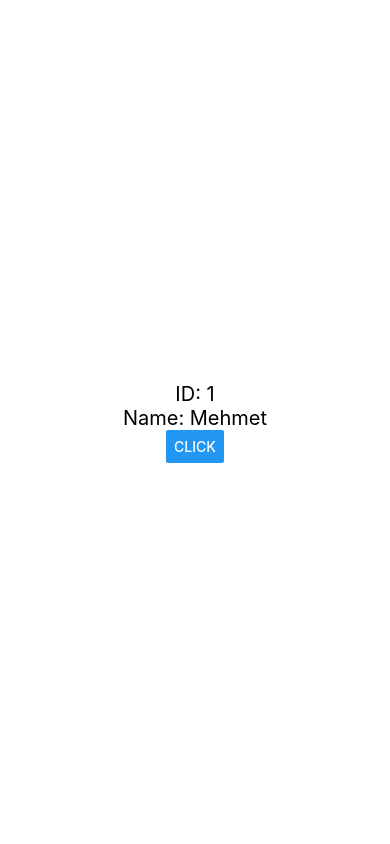
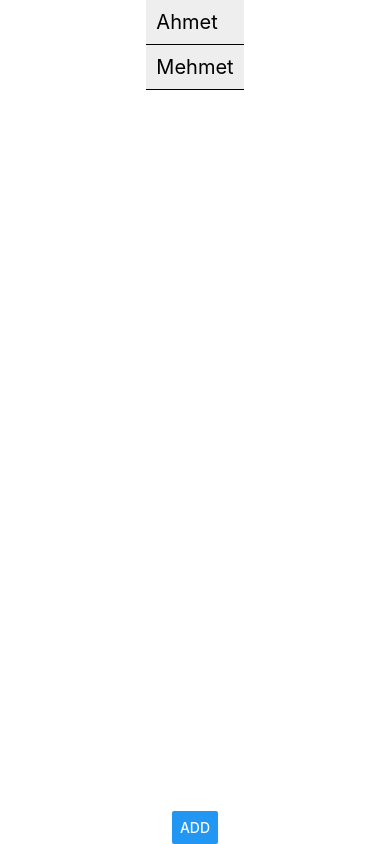
Before and after one commit to tugceergun/ReactNative, a React Native app in the folder ReactNativeApp/: screen / in a window 390 px wide. Built offline with nearby package versions, Linux system fonts and the light colour scheme.

Commit message:
Array State

```diff
--- a/ReactNativeApp/App.js
+++ b/ReactNativeApp/App.js
@@ -62,13 +62,25 @@ const DATA = [
 //     alert("Merhaba")
 //   }
 
+//Array State-----
+const [users, setUsers] = useState([
+  {id:1, name: 'Ahmet'},
+  {id: 2, name: "Mehmet"},
+]);
+
+const handlePress = () => {
+  setUsers((prev) => [...prev, { id: Math.floor(Math.random() * 1000), name:"Ayse"},]); //id'ye 0 ile 1000 arasinda random deger atadik. "...prev" 'i sona koyarsak basa ekler.
+}
+
 //Object State----
+/*
 const[user, setUser] = useState({ id:1, name:"Mehmet"}); //useState'e obje verdik.
 
 const handlePress = () => {
   //setUser({ ...user, id: 2}); // user'in o anki halini aldik(...user). sadece id'sini degistirdik.
   setUser(prev => ({ ...prev, name: "Ahmet"})); //setUser state'in degistirilmeden onceki halini veriyor (prev). yani ("...user") yerine bunu da kullanabiliriz.
 }
+*/
 
 
 //States---
@@ -82,12 +94,30 @@ const[isVisible, setIsvisible] = useState(true);
 
    return (
 
+
+<SafeAreaView style={styles.container}>
+  <FlatList  //FlatList kullanarak ekledik.
+  data={users}
+  keyExtractor ={(item) => item.id}
+  renderItem={({ item }) => (
+    <View style={styles.item}>
+      <Text style={styles.text}>{item.name}</Text>
+    </View>
+  )}
+  />
+
+  <Button title="Add" onPress={handlePress} />
+</SafeAreaView>
+
+    /*//Object States-----
+
     <SafeAreaView style={styles.container}>
       <Text style={styles.text}>ID: {user.id}</Text>
       <Text style={styles.text}>Name: {user.name}</Text>
 
       <Button title="Click" onPress={handlePress} />
     </SafeAreaView>
+    */
 
 /* //States-----
 <SafeAreaView style={styles.container}>
@@ -233,7 +263,7 @@ const[isVisible, setIsvisible] = useState(true);
 // <Text>Click TouchableWithoutFeedback</Text>
 // </TouchableWithoutFeedback>
 
-//     </View>
+//     </View>2
   );
 };
 
@@ -243,6 +273,11 @@ const styles = StyleSheet.create({
     justifyContent: 'center',
     alignItems: 'center',
   },
+  item: {
+    backgroundColor: "#eee",
+    padding: 10,
+    borderBottomWidth: 1,
+  },
   text: {
     fontSize: 20,
   }
```
